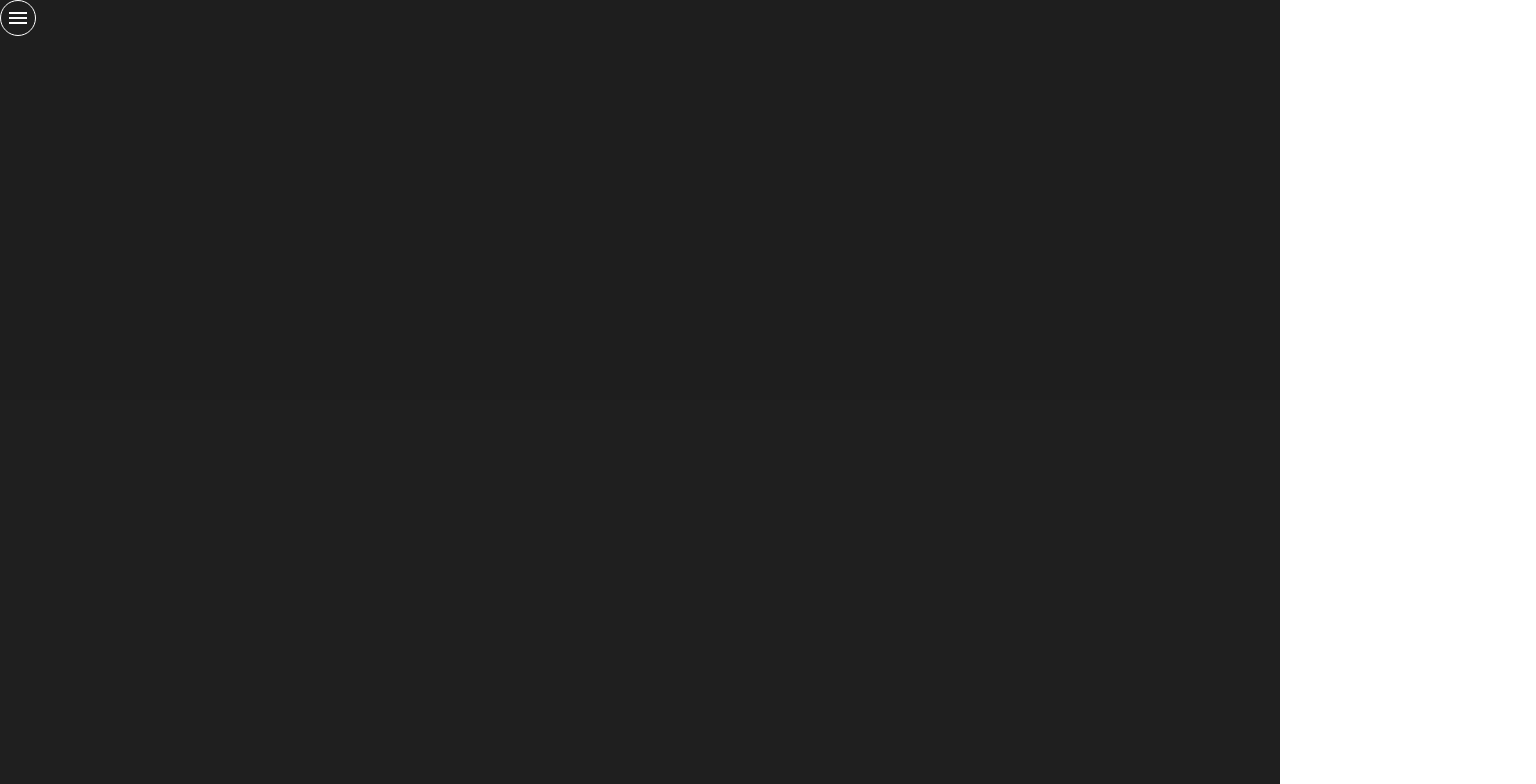
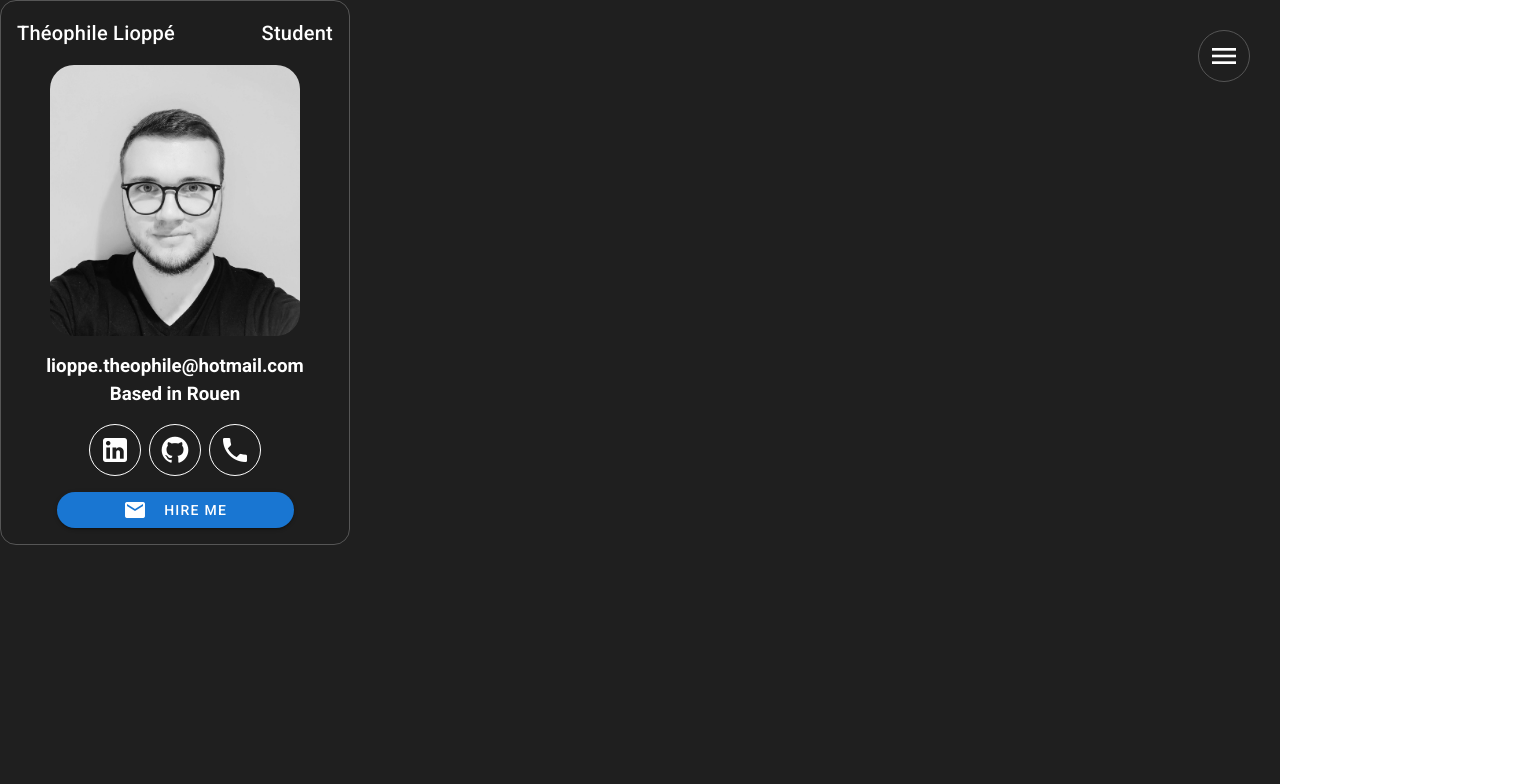
Before and after one commit to Tyosa720/portfolio, a Nuxt app: page / in a window 1280 px wide. Shown: the top 784 px of the page, 1536 px wide, since content can reach past the window. Built offline with nearby package versions, Linux system fonts and the light colour scheme.

Commit message:
change profil image and complete sidebar+position

```diff
--- a/components/profil_card.vue
+++ b/components/profil_card.vue
@@ -2,13 +2,13 @@
     <v-card outlined dark flat class="rounded-xl border-card" width="100%" max-width="350px">
         <div class="d-flex justify-space-between">
             <v-card-title>
-            Théophile Lioppé
+                Théophile Lioppé
             </v-card-title>
             <v-card-title>
-           Étudiant
+                Student
             </v-card-title>
         </div>
-        <v-img :src="require('../assets/me.jpg')"></v-img>
+        <img src="../assets/me.jpg" class="profil">
         <div class="text-center pt-4">
            <h3>lioppe.theophile@hotmail.com</h3>
            <h3>Based in Rouen</h3>
@@ -55,4 +55,11 @@ export default{
 .border-card{
     border:1px solid #565656 !important;
 }
+.profil{
+    max-width: 250px;
+    text-align: center;
+    display: block;
+    border-radius: 24px;
+    margin: auto;
+}
 </style>
--- a/components/sidebar.vue
+++ b/components/sidebar.vue
@@ -1,18 +1,19 @@
 <template>
-<v-sheet
+  <v-sheet
     height="400"
     class="overflow-hidden"
-    style="position: relative;"
     dark
   >
         <v-btn
+        x-large
         rounded
         outlined
-
         icon
-        color=""
+        fixed
         dark
         @click.stop="drawer = !drawer"
+        style="top:30px;right: 30px;"
+        class="sidebar-border"
         >
           <v-icon>
             mdi-menu
@@ -59,10 +60,20 @@ export default {
       return {
         drawer: null,
         items: [
-          { title: 'Home', icon: 'mdi-view-dashboard' },
-          { title: 'About', icon: 'mdi-forum' },
+          { title: 'Home', icon: 'mdi-home' },
+          { title: 'About', icon: 'mdi-account' },
+          { title: 'Resume', icon: 'mdi-briefcase' },
+          { title: 'Skills', icon: 'mdi-head-cog' },
+          { title: 'Projects', icon: 'mdi-pencil-ruler' },
+          { title: 'Contact', icon: 'mdi-email' },
         ],
       }
     },
 }
 </script>
+
+<style>
+.sidebar-border{
+  border-color: #565656;
+}
+</style>
--- a/pages/index.vue
+++ b/pages/index.vue
@@ -1,13 +1,16 @@
 <template>
   <div class="dark fill-height">
-    <!-- <Profil_card></Profil_card> -->
-    <Sidebar></Sidebar>
+    <div class="d-flex flex-wrap">
+      <Profil_card></Profil_card>
+      <Sidebar></Sidebar>
+    </div>
   </div>
 </template>
 
 <script>
 import Profil_card from '../components/profil_card.vue';
 import Sidebar from '../components/sidebar.vue';
+
 export default {
     name: "IndexPage",
     components: { Profil_card, Sidebar }
@@ -17,7 +20,6 @@ export default {
 <style>
 .dark{
   background-color: #1f1f1f;
-  height: 100%;
 }
 body,main{
   height: 100vh;
```
Also changed, not shown: assets/me.jpg.
